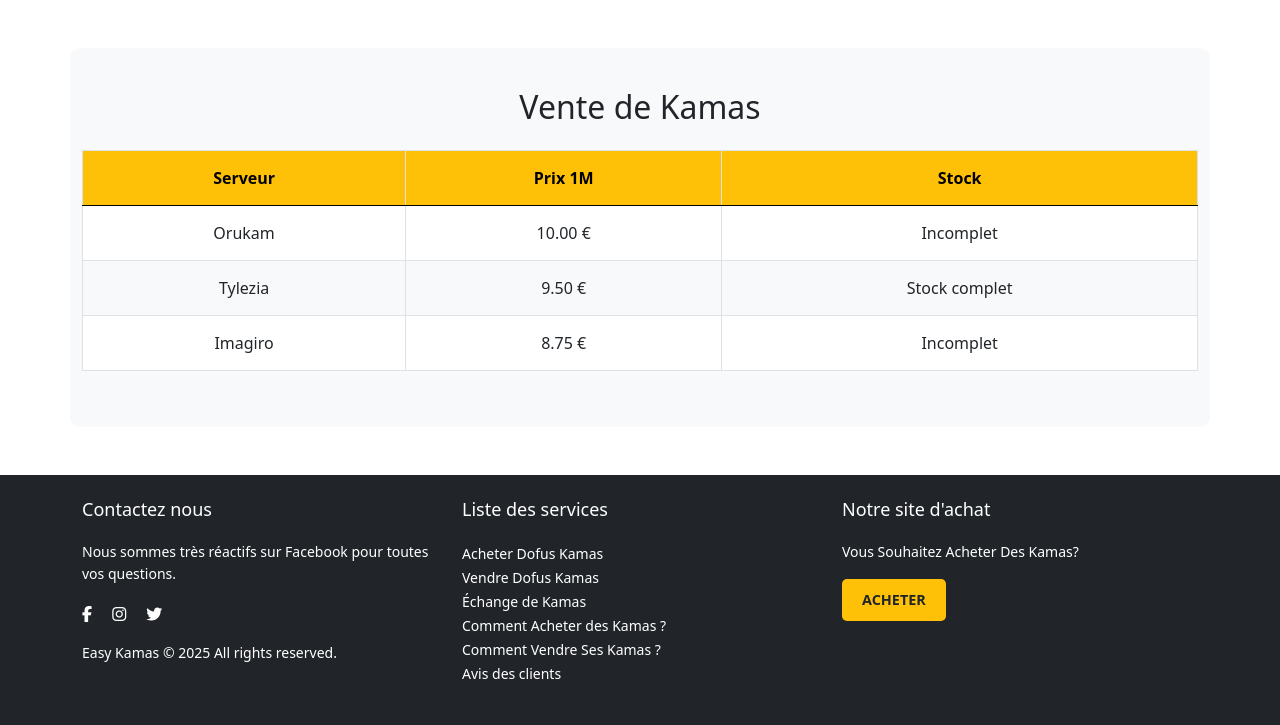
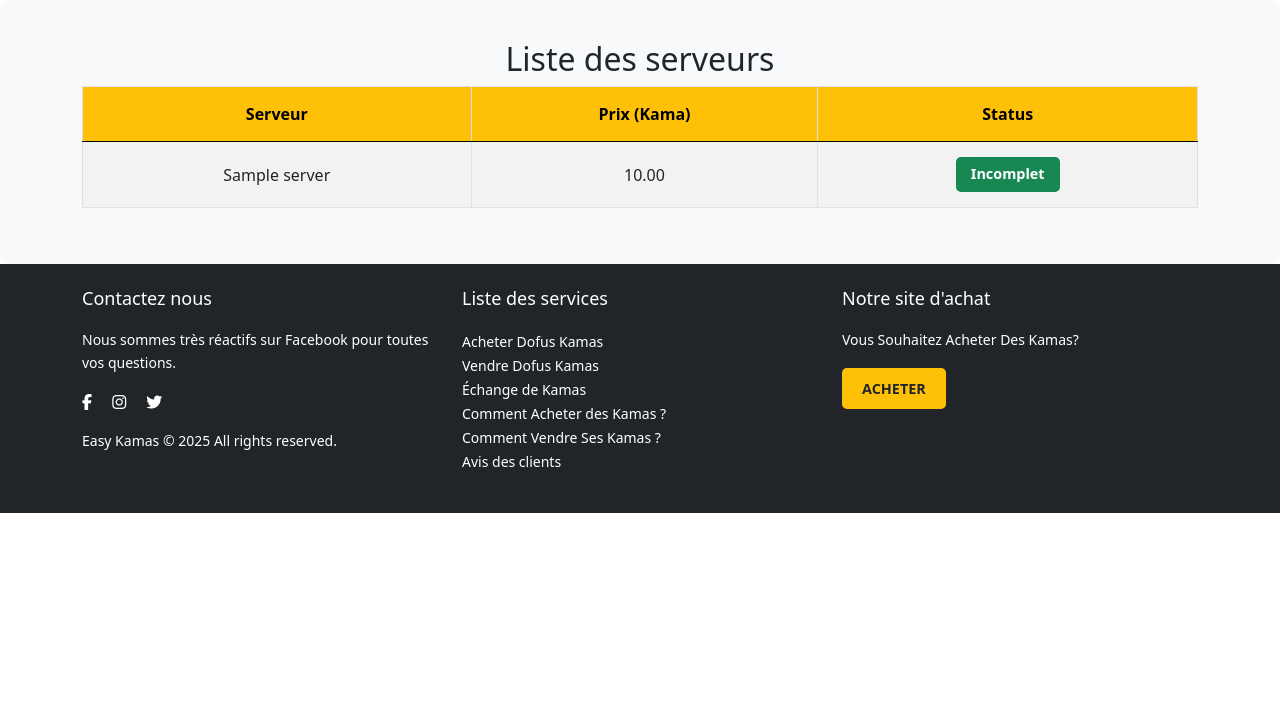
Before and after one commit to abdelghni-hamanar/ve.easykamas, a PHP site: page /vente-kamas.php in a window 1280 px wide. Shown: the part 88-813 px from the top of the page. After the commit the page ends 601 px from the top, so only its background shows below. Run offline with PHP 8.4, Linux system fonts and the light colour scheme; tables that the repository leaves empty hold one stand-in row (values such as "Sample post"); some libraries are stand-ins or nearby versions.

Commit message:
add data base connection and split info from servers table to my vente-kamas page table

```diff
--- a/config/database.php
+++ b/config/database.php
@@ -0,0 +1,21 @@
+<?php
+// Database configuration
+$host = 'localhost'; // Database host
+$db_name = 've_easykamas'; // Database name
+$username = 'root'; // Database username
+$password = ''; // Database password (empty)
+
+// Create a new PDO instance
+try {
+    $dsn = "mysql:host=$host;dbname=$db_name;charset=utf8mb4";
+    $options = [
+        PDO::ATTR_ERRMODE            => PDO::ERRMODE_EXCEPTION,
+        PDO::ATTR_DEFAULT_FETCH_MODE => PDO::FETCH_ASSOC,
+        PDO::ATTR_EMULATE_PREPARES   => false,
+    ];
+    $pdo = new PDO($dsn, $username, $password, $options);
+} catch (PDOException $e) {
+    // Handle connection error
+    echo 'Connection failed: ' . $e->getMessage();
+    exit;
+}
--- a/vente-kamas.php
+++ b/vente-kamas.php
@@ -1,3 +1,16 @@
+<?php
+// Include the database configuration file
+require_once 'config/database.php';
+
+// Fetch servers from the database
+try {
+    $stmt = $pdo->query("SELECT server_name, price, status FROM servers");
+    $servers = $stmt->fetchAll();
+} catch (PDOException $e) {
+    echo 'Error fetching servers: ' . $e->getMessage();
+}
+?>
+
 <!DOCTYPE html>
 <html lang="en">
 <head>
@@ -12,33 +25,36 @@
 
     <main>
         <!-- Main Section for Vente Kama -->
-        <section class="container my-5">
-            <h2 class="text-center mb-4">Vente de Kamas</h2>
-            <div class="table-responsive">
-                <table class="table table-bordered text-center">
-                    <thead class="bg-warning text-dark">
+        <section>
+        <div class="container">
+            <h2 class="text-center">Liste des serveurs</h2>
+            <table class="table table-striped">
+                <thead>
                     <tr>
                         <th>Serveur</th>
-                            <th>Prix 1M</th>
-                            <th>Stock</th>
+                        <th>Prix (Kama)</th>
+                        <th>Status</th>
                     </tr>
                 </thead>
                 <tbody>
+                    <?php if (!empty($servers)): ?>
+                        <?php foreach ($servers as $server): ?>
                             <tr>
-                            <td>Orukam</td>
-                            <td>10.00 €</td>
-                            <td>Incomplet</td>
+                                <td><?= htmlspecialchars($server['server_name']); ?></td>
+                                <td><?= htmlspecialchars($server['price']); ?></td>
+                                <td>
+                                    <span class="badge
+                                        <?= $server['status'] == 'Incomplet' ? 'bg-success' : 'bg-danger'; ?>">
+                                        <?= htmlspecialchars($server['status']); ?>
+                                    </span>
+                                </td>
                             </tr>
+                        <?php endforeach; ?>
+                    <?php else: ?>
                         <tr>
-                            <td>Tylezia</td>
-                            <td>9.50 €</td>
-                            <td>Stock complet</td>
+                            <td colspan="3" class="text-center">Aucun serveur disponible.</td>
                         </tr>
-                        <tr>
-                            <td>Imagiro</td>
-                            <td>8.75 €</td>
-                            <td>Incomplet</td>
-                        </tr>
+                    <?php endif; ?>
                 </tbody>
             </table>
         </div>
```
Lines whose indentation alone changed are shown as unchanged.
